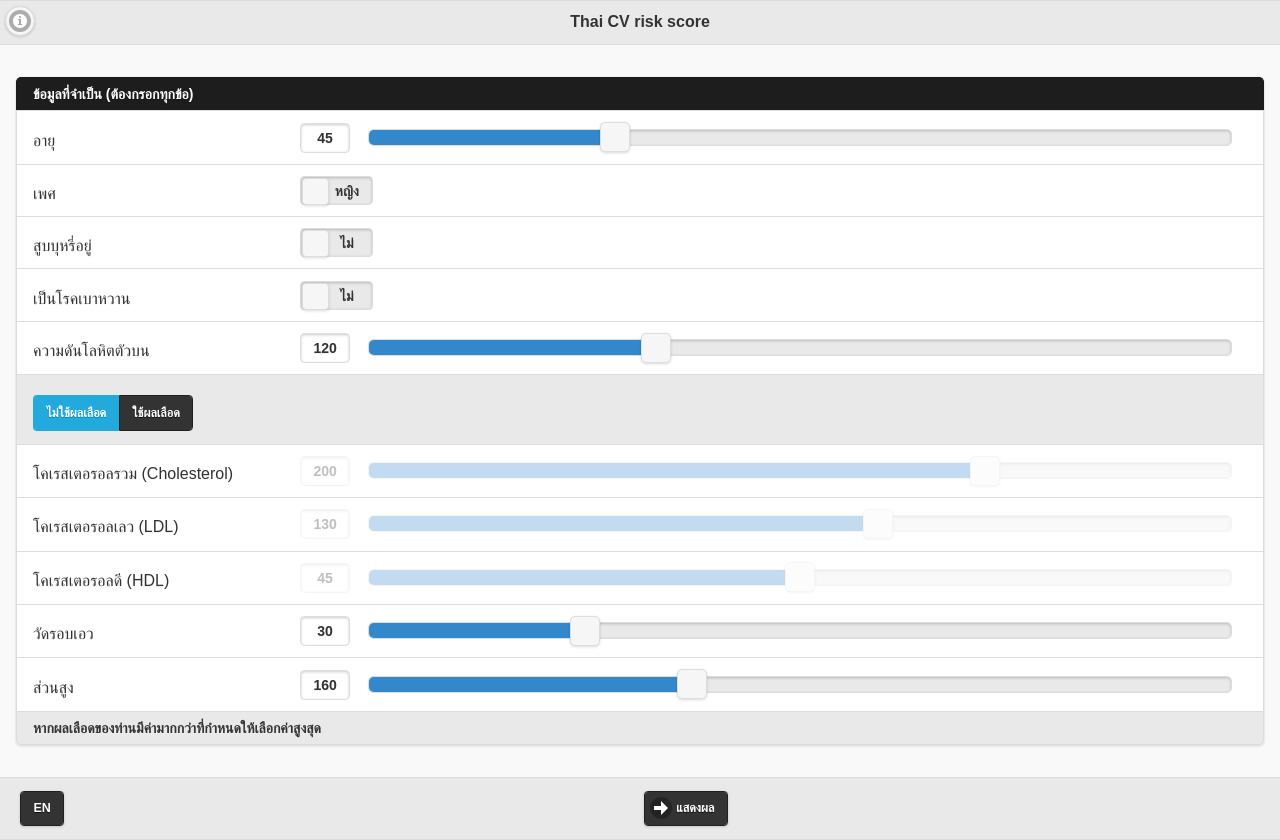
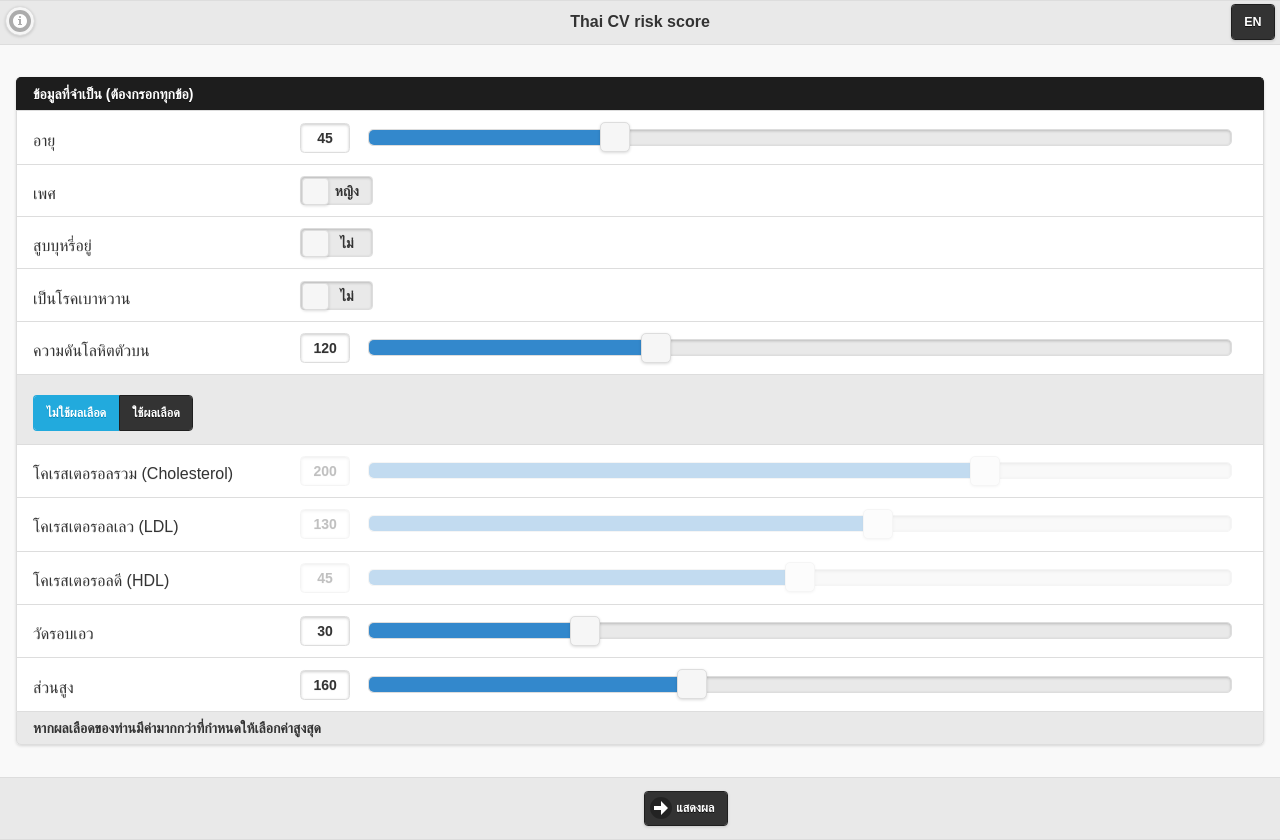
Before and after one commit to Montawatt/egat, a plain HTML site: page tcvrs.html in a window 1280 px wide. Drawn offline with Linux system fonts and the light colour scheme.

Commit message:
Update tcvrs.html

```diff
--- a/tcvrs.html
+++ b/tcvrs.html
@@ -17,6 +17,7 @@
     <div data-role="header">
         <a href="#regat3" data-icon="info" data-inline="true" data-mini="true" data-iconpos="notext" data-transition="pop" ></a>
         <h3>Thai CV risk score</h3>
+	<a href="tcvrs_en.html" data-theme="b" data-inline="true" data-mini="true" data-role="button" rel="external" >EN</a>
     </div>
     <div data-role="content">
         <ul data-role="listview" data-inset="true">
@@ -84,7 +85,7 @@
     </div>
     <div data-role="footer" class="ui-bar">
         <div class="ui-grid-a">
-	        <div class="ui-block-a"><a href="tcvrs_en.html" data-theme="b" data-role="button" rel="external" >EN</a></div>
+	        <div class="ui-block-a"></div>
 	        <div class="ui-block-b"><a href="#" data-theme="b" data-role="button" data-icon="arrow-r" onclick="ThaiASCVD('th')">แสดงผล</a></div>
         </div>
 	</div>
```
